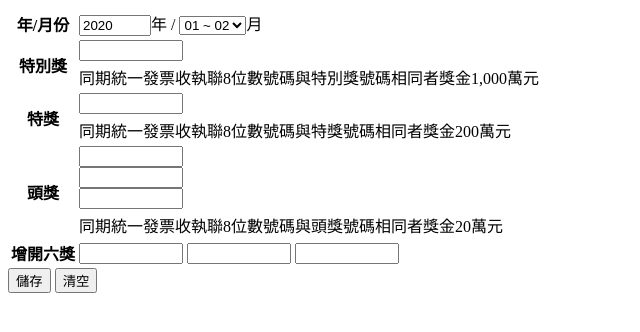
After one commit to wdaweb/invoice-hua3698, a PHP site: page /add_awards.php in a window 1280 px wide. The commit adds this page. Shown: the top 332 px of the page, without its empty margins (0-640 px from the left). Run offline with PHP 8.4, Linux system fonts and the light colour scheme.

Commit message:
表單送出，並以陣列的方式來儲存多筆資料

```diff
--- /dev/null
+++ b/add_awards.php
@@ -0,0 +1,59 @@
+<form action="api/add_award_number.php" method="post">
+    <table class="table table-bordered table-sm" summary="統一發票中獎號碼單">
+        <tbody>
+            <tr>
+                <th id="months">年/月份</th>
+                <!-- 可以用select option、toggle -->
+                <td headers="months" class="title"><input type="number" name="year" min="<?= date('Y') - 1; ?>" max="<?= date('Y') + 1; ?>" step="1" value="<?= date('Y'); ?>">年 /
+                    <select name="period" id="">
+                        <option value="1">01 ~ 02</option>
+                        <option value="2">03 ~ 04</option>
+                        <option value="3">05 ~ 06</option>
+                        <option value="4">07 ~ 08</option>
+                        <option value="5">09 ~ 10</option>
+                        <option value="6">11 ~ 12</option>
+                    </select>月
+                </td>
+            </tr>
+            <tr>
+                <th id="specialPrize" rowspan="2">特別獎</th>
+                <td headers="specialPrize" class="number"><input type="number" name="special_prize" min="00000001" max="99999999"></td>
+            </tr>
+            <tr>
+                <td headers="specialPrize"> 同期統一發票收執聯8位數號碼與特別獎號碼相同者獎金1,000萬元 </td>
+            </tr>
+            <tr>
+                <th id="grandPrize" rowspan="2">特獎</th>
+                <td headers="grandPrize" class="number"><input type="number" name="grand_prize" min="00000001" max="99999999"></td>
+            </tr>
+            <tr>
+                <td headers="grandPrize"> 同期統一發票收執聯8位數號碼與特獎號碼相同者獎金200萬元 </td>
+            </tr>
+
+            <tr>
+                <th id="firstPrize" rowspan="2">頭獎</th>
+                <td headers="firstPrize" class="number">
+                    <!-- 加上中括號，使同一個name可以儲存多筆資料在陣列內 -->
+                    <div><input type="number" name="first_prize[]" min="00000001" max="99999999"></div>
+                    <div><input type="number" name="first_prize[]" min="00000001" max="99999999"></div>
+                    <div><input type="number" name="first_prize[]" min="00000001" max="99999999"></div>
+                </td>
+            </tr>
+            <tr>
+                <td headers="firstPrize"> 同期統一發票收執聯8位數號碼與頭獎號碼相同者獎金20萬元 </td>
+            </tr>
+            <tr>
+                <th id="addSixPrize">增開六獎</th>
+                <td headers="addSixPrize" class="number">
+                    <input type="number" name="add_six_prize[]" min="00000001" max="99999999">
+                    <input type="number" name="add_six_prize[]" min="00000001" max="99999999">
+                    <input type="number" name="add_six_prize[]" min="00000001" max="99999999">
+                </td>
+            </tr>
+        </tbody>
+    </table>
+    <div class="text-center">
+        <input type="submit" value="儲存" class="btn btn-sm btn-primary">
+        <input type="reset" value="清空" class="btn btn-sm btn-secondary">
+    </div>
+</form>
--- a/api/add_award_number.php
+++ b/api/add_award_number.php
@@ -2,6 +2,10 @@
 
 //撰寫建立各期中獎號碼的程式
 //將表單傳送過來的中獎號碼寫入資料庫
+include_once "../base.php";
 
+echo "<pre>";
+print_r($_POST);
+echo "</pre>";
 
 ?>
--- a/delete_invoice.php
+++ b/delete_invoice.php
@@ -13,7 +13,7 @@ include_once "base.php";
         <li class="list-group-item">消費金額：<?=$inv['payment'];?></li>
     </ul>
     <div class="mt-4 text-light">
-        <a href="api/del.php?&id=<?=$_GET['id'];?>"><button class="btn-danger">確認刪除</button></a>
-        <a href="?do=invoice_list"><button class="btn-warning">取消</button></a>
+        <a href="api/del.php?&id=<?=$_GET['id'];?>"><button class="btn-sm btn-danger">確認刪除</button></a>
+        <a href="?do=invoice_list"><button class="btn-sm btn-warning">取消</button></a>
     </div>
 </div>
--- a/edit_invoice.php
+++ b/edit_invoice.php
@@ -18,7 +18,7 @@ $inv=$pdo->query($sql)->fetch();
     <div>消費日期：<input type="date" name="date" value="<?=$inv['date'];?>"></div>
     <div>消費金額：<input type="text" name="payment" value="<?=$inv['payment'];?>"></div>
     <div>
-    <input type="submit" value="確認修改">
-    <input type="reset" value="重置">
+    <input type="submit" value="確認修改" class="btn btn-sm btn-primary">
+    <input type="reset" value="重置" class="btn btn-sm btn-secondary">
     </div>
 </form>
```
Also changed, not shown: award_numbers_list.php (+1 -13 lines), index.php (+4 -4 lines).
